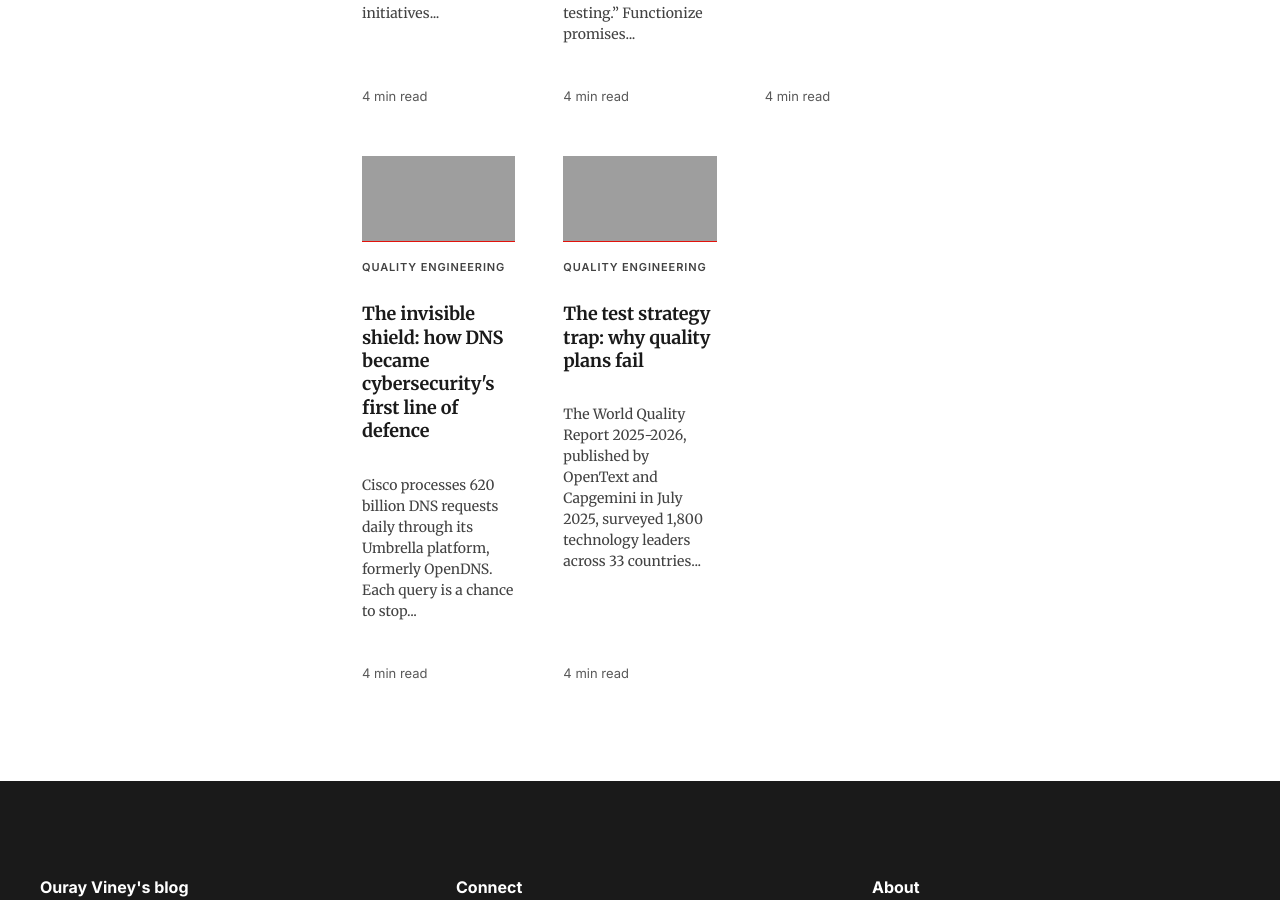
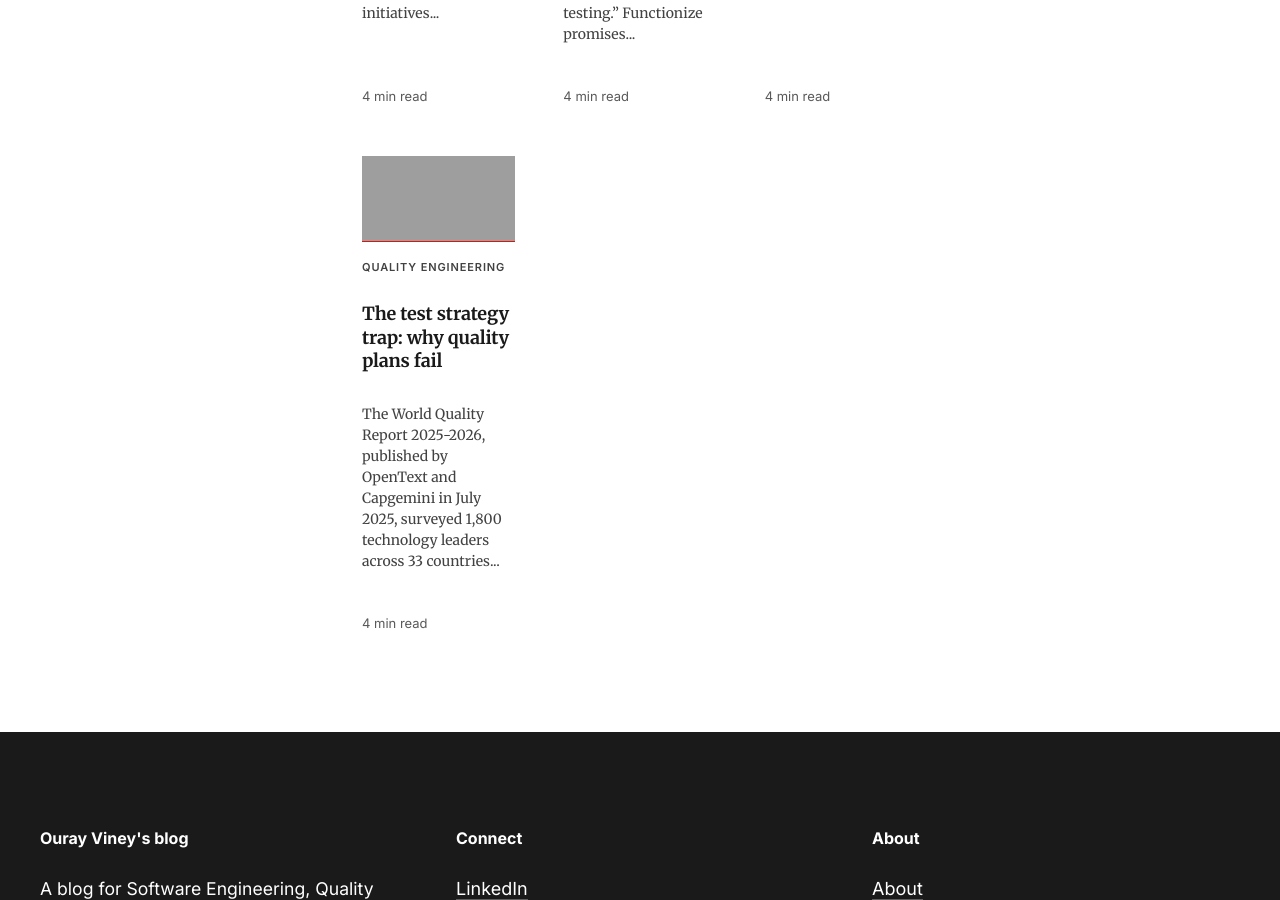
Before and after one commit to oviney/blog, a Jekyll site: the page built from test-automation.md, in a window 1280 px wide and 900 px high, scrolled down 3215 px. Built offline with Jekyll 4.4.1, drawn with Linux system fonts in a browser that asks for light colours; grey boxes are pictures that could not be loaded.

Commit message:
editorial: fix category, shorten title, expand content, add link (Closes #607)
- Fix categories: remove non-standard values, use single 'Security' category
- Shorten title to 55 chars (≤60 target)
- Fix author to Ouray Viney
- Expand content by ~210 words with integration analysis and detection speed data
- Add internal link to coder's crutch post

Co-authored-by: Copilot <223556219+Copilot@users.noreply.github.com>

```diff
--- a/_posts/2023-12-28-understanding-opendns-cybersecurity-protection.md
+++ b/_posts/2023-12-28-understanding-opendns-cybersecurity-protection.md
@@ -1,9 +1,9 @@
 ---
 layout: post
-title: "The invisible shield: how DNS became cybersecurity's first line of defence"
+title: "The invisible shield: DNS as cybersecurity's first line"
 date: 2023-12-28
-author: "The Economist"
-categories: ["Quality Engineering", "Software Engineering"]
+author: "Ouray Viney"
+categories: ["Security"]
 image: /assets/images/dns-invisible-shield.png
 description: "Cisco blocks 7 million malicious DNS requests every minute. How the Domain Name System became cybersecurity's most underrated first line of defence."
 ---
```
Also changed, not shown: other parts of _posts/2023-12-28-understanding-opendns-cybersecurity-protection.md (+3 -1 lines).
